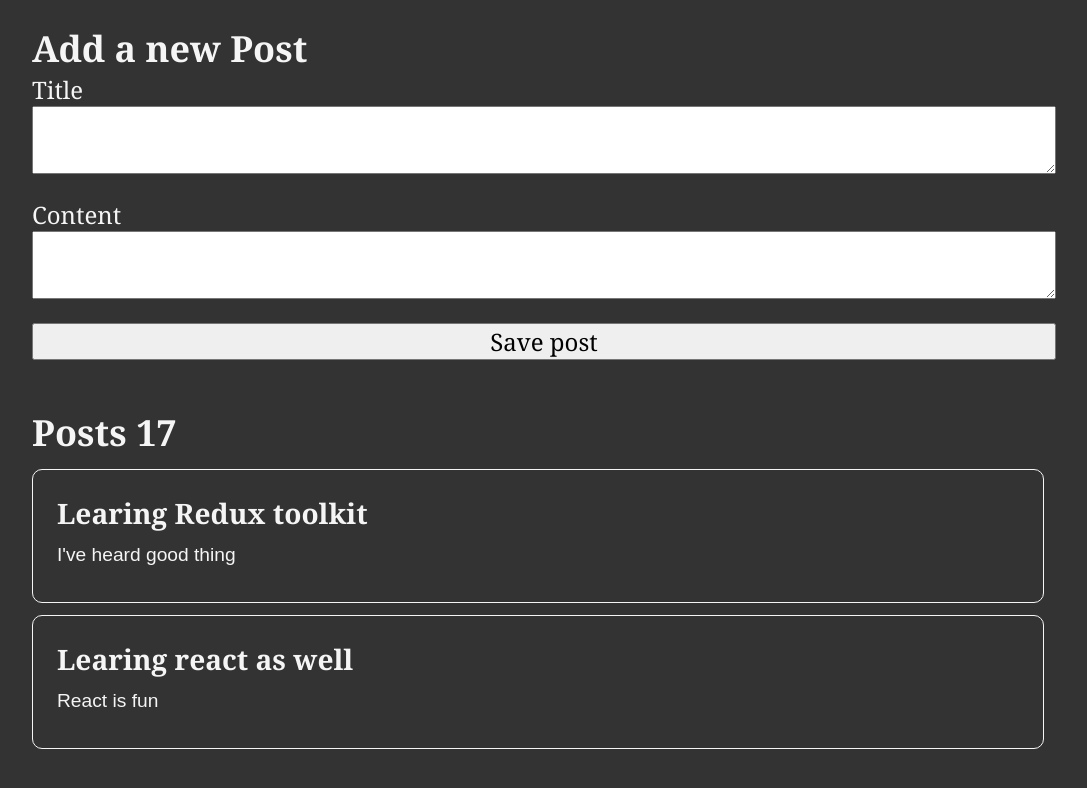
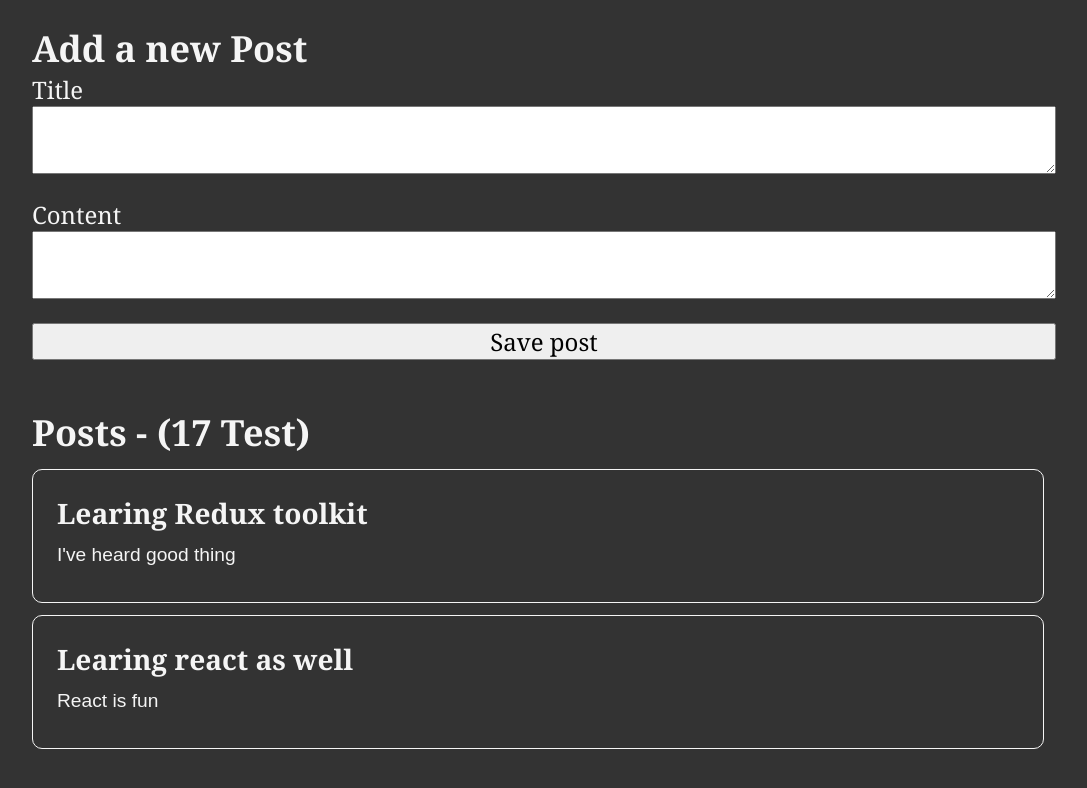
Before and after one commit to shanushikhar/Redux-Bootcamp, a React (Create React App) app in the folder Basic with Example/: page / in a window 1280 px wide. Shown: the top 788 px of the page, without its empty margins (96-1183 px from the left). Built offline with nearby package versions, Linux system fonts and the light colour scheme.

Commit message:
Added testkit

```diff
--- a/Basic with Example/src/Features/Post/PostsList.js
+++ b/Basic with Example/src/Features/Post/PostsList.js
@@ -1,13 +1,13 @@
 import React from "react";
 import { useSelector } from "react-redux";
 import { selectAllPosts } from "./postSlice";
-import { getAlldata } from "./users";
+import { getAlldata } from "./TestingKit";
 
 const PostsList = () => {
   const posts = useSelector(selectAllPosts);
   //console.log(posts);
   const users = useSelector(getAlldata);
-  // console.log(users);
+  //console.log(users);
   const renderPosts = posts.map((post) => (
     <article key={post.id}>
       <h3>{post.title}</h3>
@@ -17,7 +17,9 @@
 
   return (
     <section>
-      <h2>Posts {users.value}</h2>
+      <h2>
+        Posts - ({users.value} {users["datas"][0].name})
+      </h2>
       {renderPosts}
     </section>
   );
--- a/Basic with Example/src/Features/Post/users.js
+++ b/Basic with Example/src/Features/Post/TestingKit.js
@@ -2,7 +2,7 @@
 
 const initialState = {
   datas: [
-    { id: 1, name: "one" },
+    { id: 1, name: "Test" },
     { id: 2, name: "two" },
     { id: 3, name: "three" },
   ],
--- a/Basic with Example/src/Features/Post/postSlice.js
+++ b/Basic with Example/src/Features/Post/postSlice.js
@@ -14,7 +14,7 @@
         state.push(action.payload);
       },
       prepare(title, content) {
-        // prepare callback to handle extra/added fun of payload and an be used/trigger from any component
+        // prepare callback to handle extra/added fun of payload and can be used/trigger from any component
         return {
           payload: {
             id: nanoid(),
--- a/Basic with Example/src/Redux Store/store.js
+++ b/Basic with Example/src/Redux Store/store.js
@@ -1,10 +1,10 @@
 import { configureStore } from "@reduxjs/toolkit";
 import postsReducer from "../Features/Post/postSlice";
-import userReducer from "../Features/Post/users";
+import TestReducer from "../Features/Post/TestingKit";
 
 export const store = configureStore({
   reducer: {
     posts: postsReducer,
-    nameFromStore_js: userReducer,
+    nameFromStore_js: TestReducer,
   },
 });
```
